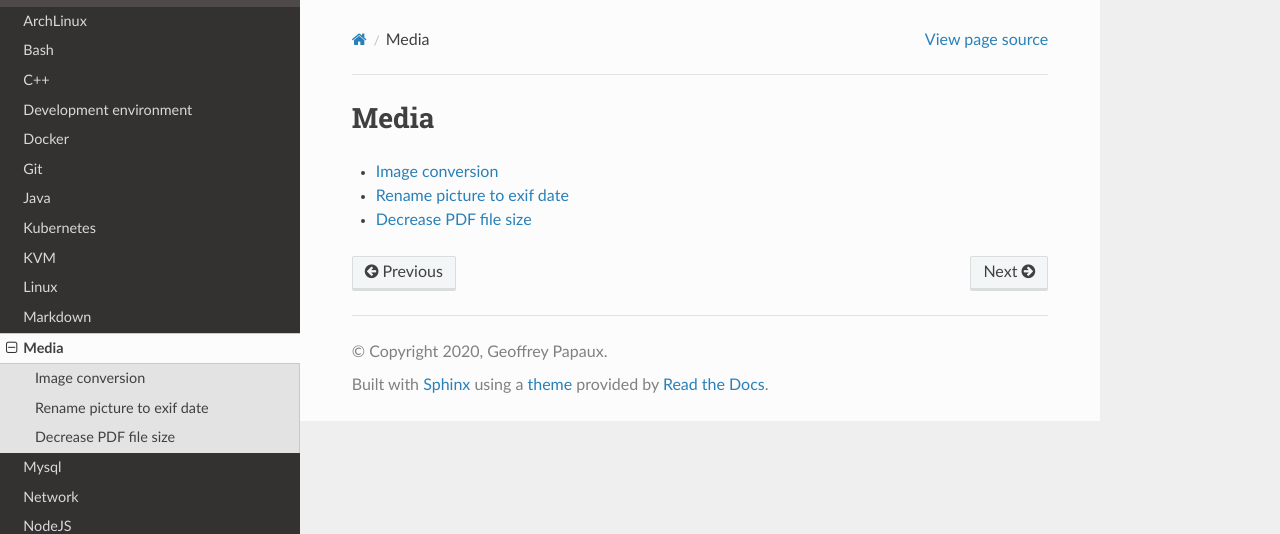
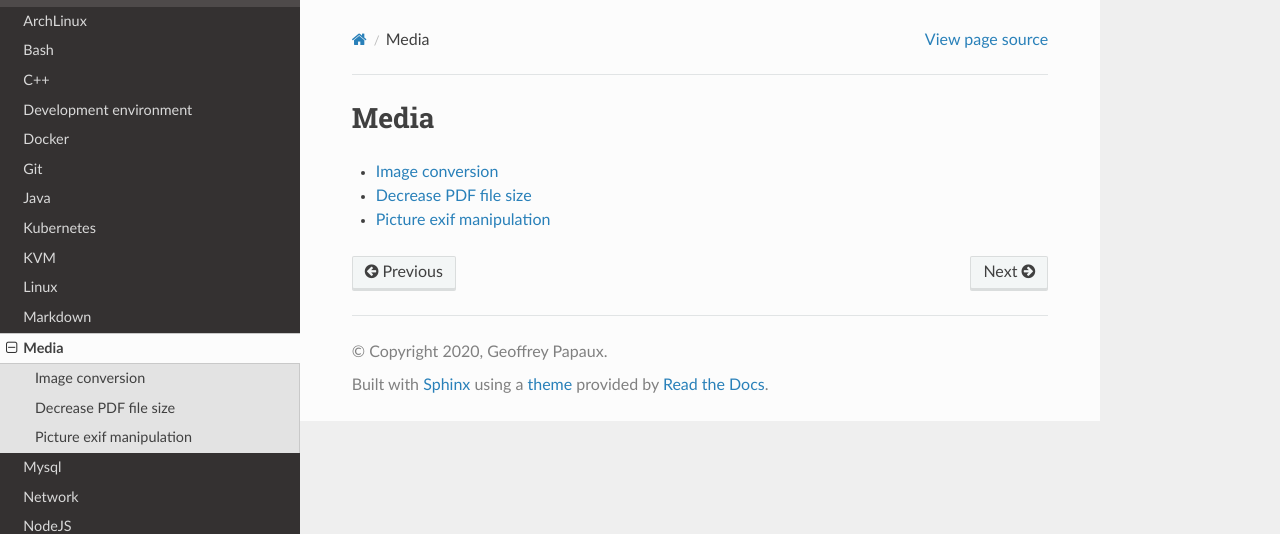
Before and after one commit to papaux/til, a Sphinx documentation site: the page built from source/media/_.rst, in a window 1280 px wide. Shown: the top 534 px of the page. Built offline with Sphinx 7.4.7 and the Read the Docs theme 2.0.0, drawn with Linux system fonts in a browser that asks for light colours; pages that are not in the unit, such as notebooks, are missing from menus.

Commit message:
media: exif manipulations

```diff
--- a/source/media/_.rst
+++ b/source/media/_.rst
@@ -5,5 +5,5 @@ Media
    :maxdepth: 1
 
    image-conversion.rst
-   rename-pic-exif-date.rst
    decrease-pdf-file-size.rst
+   picture-exif.rst
```
Also changed, not shown: source/media/picture-exif.rst (added, +20 -0 lines), source/media/rename-pic-exif-date.rst (deleted, +0 -15 lines).
